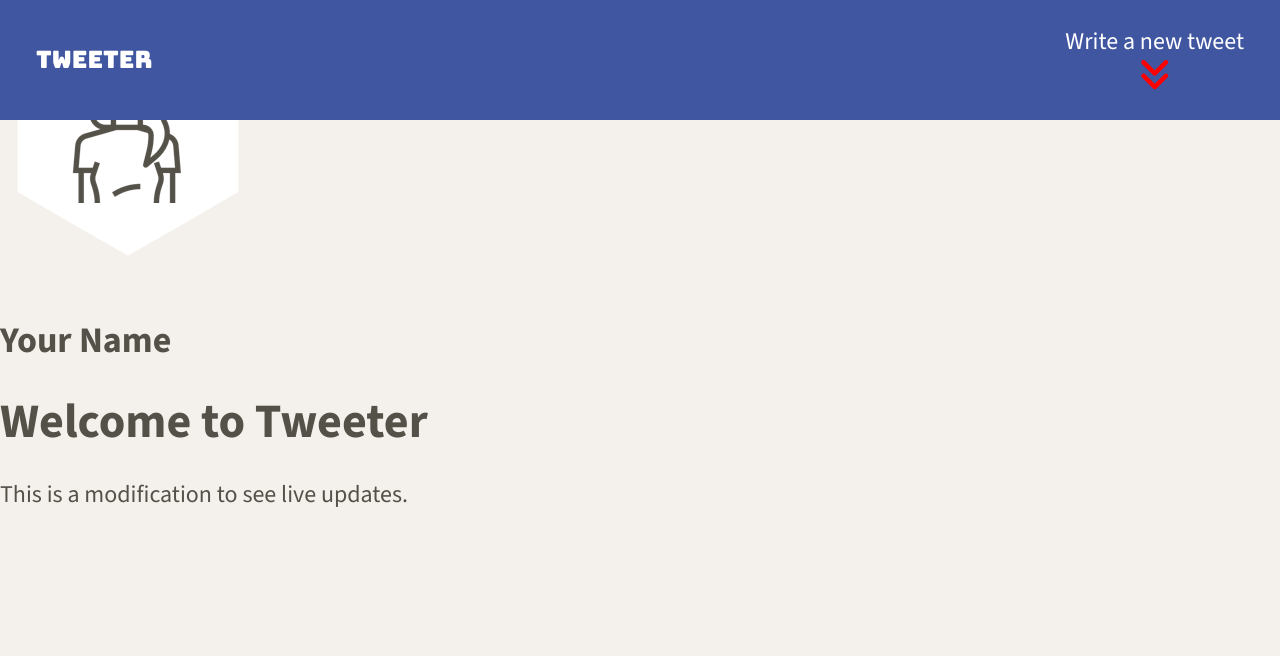
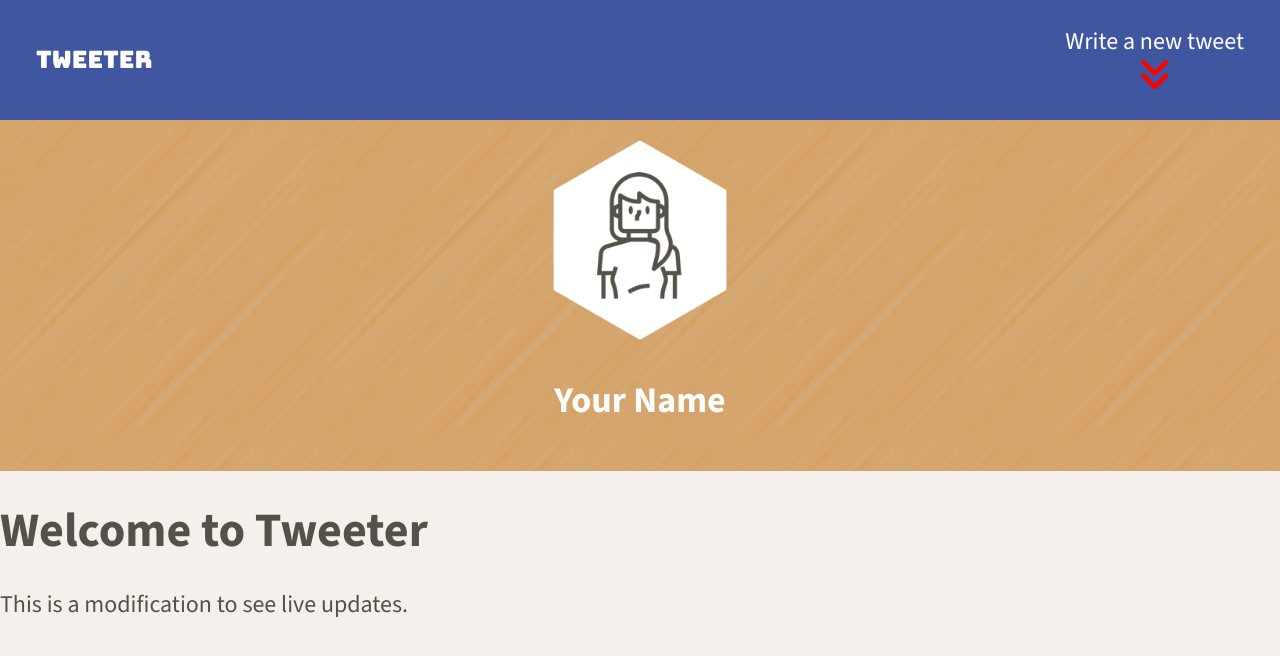
Before and after one commit to Shadmxn/tweeter, a website: page public/index.html in a window 1280 px wide. Drawn offline with nearby package versions, Linux system fonts and the light colour scheme.

Commit message:
implemented section 'adding the header' including designing and resizing the header and adding a background image

```diff
--- a/public/index.html
+++ b/public/index.html
@@ -17,6 +17,7 @@
     <!-- App CSS -->
     <link rel="stylesheet" href="/styles/layout.css" type="text/css" />
     <link rel="stylesheet" href="/styles/nav.css" type="text/css" />
+    <link rel="stylesheet" href="/styles/header.css" type="text/css" />
 
     <!-- External JS -->
     <script src="https://ajax.googleapis.com/ajax/libs/jquery/3.4.1/jquery.min.js"></script>
@@ -36,11 +37,10 @@
     </nav>
 
     <header>
-      <div>
+      <div class="avatar">
         <img src="/images/profile-hex.png">
       </div>
-      <br>
-      <div>
+      <div class="your-name">
         <h2>Your Name</h2>
       </div>
     </header>
--- /dev/null
+++ b/public/styles/header.css
@@ -0,0 +1,33 @@
+/* header.css */
+
+header {
+  background-color: #de9138;
+  background-image: url("/images/brushed-alum.png");
+  background-repeat: no-repeat;
+  background-size: cover;
+  width: 100%;
+  display: flex;
+  flex-direction: column;
+  align-items: center;
+  justify-content: center;
+  padding: 20px;
+}
+
+
+.avatar {
+  display: flex;
+  align-items: center;
+  justify-content: center;
+  margin-bottom: 10px;
+}
+
+.avatar img {
+  width: 200px;
+  height: 200px;
+  border-radius: 50%;
+}
+
+.your-name {
+  text-align: center;
+  color: #fefefe;
+}
--- a/public/styles/layout.css
+++ b/public/styles/layout.css
@@ -19,7 +19,10 @@ body {
   background-color: #f4f1ec;
   font-size: 24px;
   font-family: 'Source Sans 3', sans-serif;
+  padding-top: 120px;
 }
+
+
 
 /*
  * Additional CSS can be defined below or in other CSS files, as per instructions
--- a/public/styles/nav.css
+++ b/public/styles/nav.css
@@ -11,7 +11,7 @@ nav {
   box-sizing: border-box;
   position: fixed;
   font-family: 'Bungee', sans-serif;
-  position: fixed;
+  top: 0;
 }
 
 .write-new-tweet {
```
Also changed, not shown: public/images/brushed-alum.png (added).
